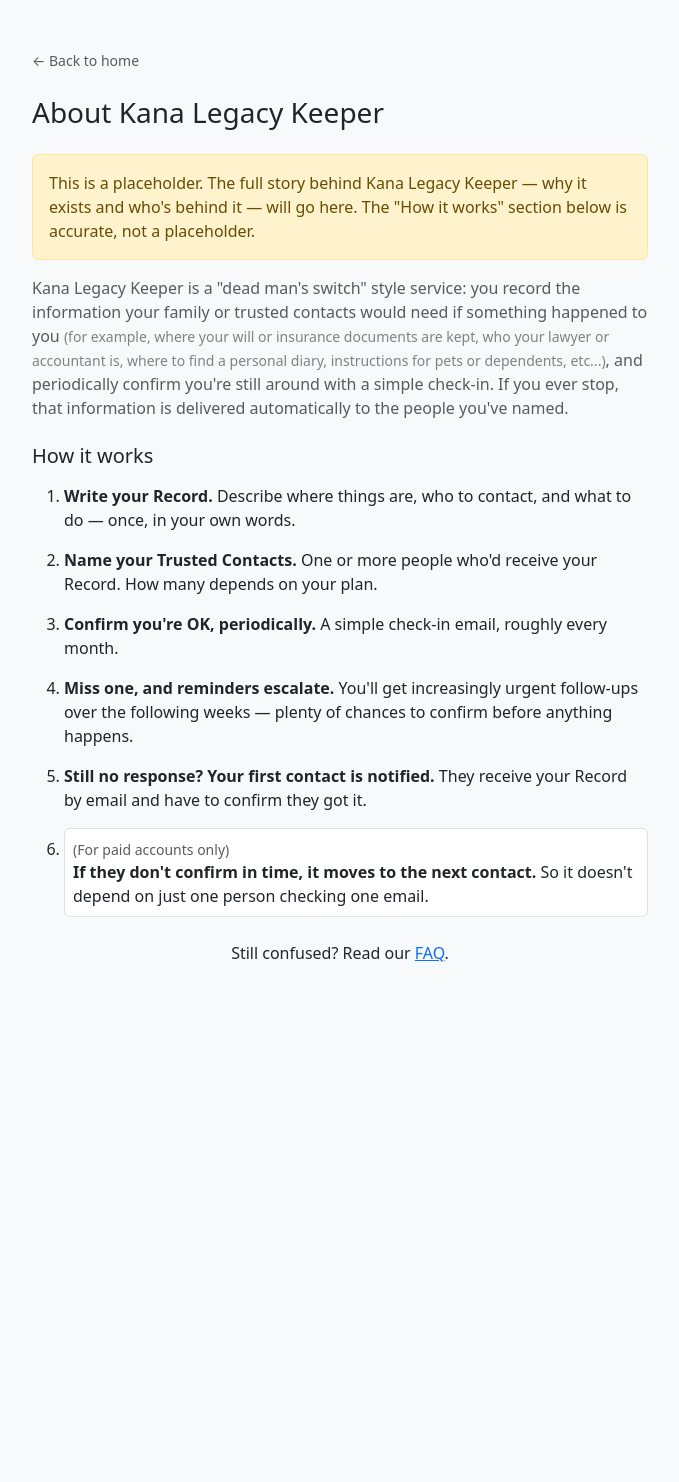
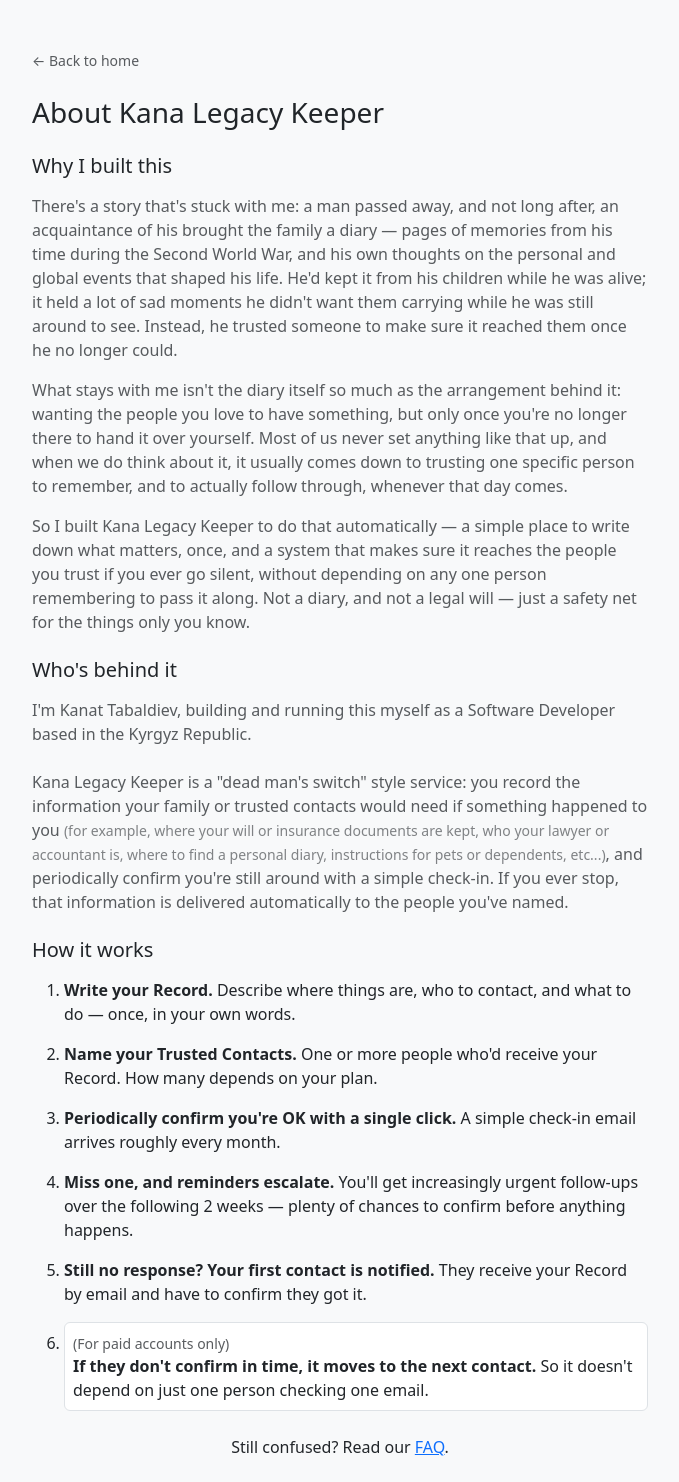
Before and after one commit to naneri/lastwillapp, a Laravel app: page /about in a window 1280 px wide. Shown: the top 1482 px of the page, without its empty margins (300-979 px from the left). Before the commit the page ends 962 px from the top, so only its background shows below. Run offline with Laravel 12, Linux system fonts and the light colour scheme.

Commit message:
Write the About page's founder story, replacing the placeholder
Adds "Why I built this" and "Who's behind it" sections above the
existing "How it works" walkthrough. Also tightens two lines in that
walkthrough: the check-in step now mentions it only takes a single
click, and the escalation step now states the actual 2-week window
instead of a vague "following weeks".

Co-Authored-By: Claude Sonnet 5 <noreply@anthropic.com>

```diff
--- a/resources/views/about.blade.php
+++ b/resources/views/about.blade.php
@@ -21,12 +21,43 @@
 
             <h1 class="h3 mb-4">About {{ config('app.name', 'Laravel') }}</h1>
 
-            <div class="alert alert-warning">
-                This is a placeholder. The full story behind
-                {{ config('app.name', 'Laravel') }} — why it exists and
-                who's behind it — will go here. The "How it works" section
-                below is accurate, not a placeholder.
-            </div>
+            <h2 class="h5 mb-3">Why I built this</h2>
+
+            <p class="text-muted mb-3">
+                There's a story that's stuck with me: a man passed away, and
+                not long after, an acquaintance of his brought the family a
+                diary — pages of memories from his time during the Second
+                World War, and his own thoughts on the personal and global
+                events that shaped his life. He'd kept it from his children
+                while he was alive; it held a lot of sad moments he didn't
+                want them carrying while he was still around to see.
+                Instead, he trusted someone to make sure it reached them
+                once he no longer could.
+            </p>
+            <p class="text-muted mb-3">
+                What stays with me isn't the diary itself so much as the
+                arrangement behind it: wanting the people you love to have
+                something, but only once you're no longer there to hand it
+                over yourself. Most of us never set anything like that up,
+                and when we do think about it, it usually comes down to
+                trusting one specific person to remember, and to actually
+                follow through, whenever that day comes.
+            </p>
+            <p class="text-muted mb-4">
+                So I built {{ config('app.name', 'Laravel') }} to do that
+                automatically — a simple place to write down what matters,
+                once, and a system that makes sure it reaches the people you
+                trust if you ever go silent, without depending on any one
+                person remembering to pass it along. Not a diary, and not a
+                legal will — just a safety net for the things only you know.
+            </p>
+
+            <h2 class="h5 mb-3">Who's behind it</h2>
+
+            <p class="text-muted mb-4">
+                I'm Kanat Tabaldiev, building and running this myself as a
+                Software Developer based in the Kyrgyz Republic.
+            </p>
 
             <p class="text-muted mb-4">
                 {{ config('app.name', 'Laravel') }} is a "dead man's switch"
@@ -55,13 +86,14 @@
                     your plan.
                 </li>
                 <li class="mb-3">
-                    <strong>Confirm you're OK, periodically.</strong> A
-                    simple check-in email, roughly every month.
+                    <strong>Periodically confirm you're OK with a single
+                    click.</strong> A simple check-in email arrives roughly
+                    every month.
                 </li>
                 <li class="mb-3">
                     <strong>Miss one, and reminders escalate.</strong>
                     You'll get increasingly urgent follow-ups over the
-                    following weeks — plenty of chances to confirm before
+                    following 2 weeks — plenty of chances to confirm before
                     anything happens.
                 </li>
                 <li class="mb-3">
```
